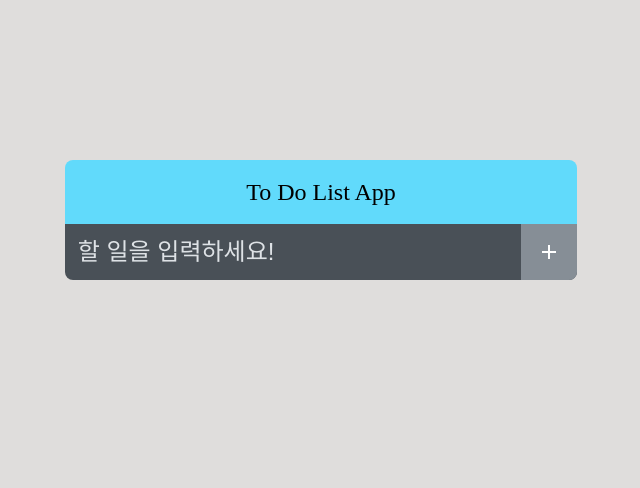
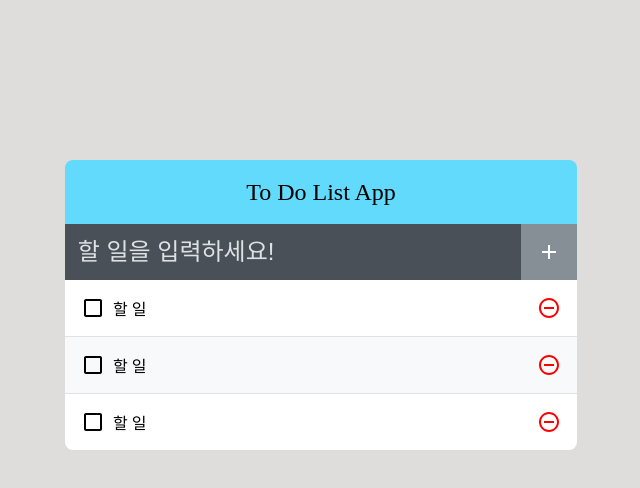
Before and after one commit to sewonkimm/react-to-do, a React (Create React App) app in the folder react-to-do/: page / in a window 1280 px wide. Shown: the top 488 px of the page, without its empty margins (319-959 px from the left). Built offline with nearby package versions, Linux system fonts and the light colour scheme.

Commit message:
[Add] TodoListItem component 추가

```diff
--- a/react-to-do/src/App.js
+++ b/react-to-do/src/App.js
@@ -1,11 +1,13 @@
 import React from 'react';
 import TodoTemplate from './components/TodoTemplate';
 import TodoInsert from './components/TodoInsert';
+import TodoList from './components/TodoList';
 
 function App() {
   return (
     <TodoTemplate>
       <TodoInsert />
+      <TodoList />
     </TodoTemplate>
   );
 }
--- /dev/null
+++ b/react-to-do/src/components/TodoList.js
@@ -0,0 +1,15 @@
+import React from 'react';
+import './TodoList.scss';
+import TodoListItem from './TodoListItem';
+
+function TodoList(props) {
+  return (
+    <div className="TodoList">
+      <TodoListItem />
+      <TodoListItem />
+      <TodoListItem />
+    </div>
+  );
+}
+
+export default TodoList;
--- /dev/null
+++ b/react-to-do/src/components/TodoList.scss
@@ -0,0 +1,4 @@
+.TodoList {
+  background: white;
+  overflow-y: auto;
+}
--- /dev/null
+++ b/react-to-do/src/components/TodoListItem.js
@@ -0,0 +1,19 @@
+import React from 'react';
+import './TodoListItem.scss';
+import { MdCheckBoxOutlineBlank, MdRemoveCircleOutline } from 'react-icons/md';
+
+function TodoListItem(props) {
+  return (
+    <div className="TodoListItem">
+      <div className="checkbox">
+        <MdCheckBoxOutlineBlank />
+        <div className="text">할 일</div>
+      </div>
+      <div className="remove">
+        <MdRemoveCircleOutline />
+      </div>
+    </div>
+  );
+}
+
+export default TodoListItem;
--- /dev/null
+++ b/react-to-do/src/components/TodoListItem.scss
@@ -0,0 +1,54 @@
+.TodoListItem {
+  padding: 1rem;
+  display: flex;
+  align-items: center; // 세로 중앙 정렬
+
+  &:nth-child(even) {
+    background: #f8f9fa;
+  }
+
+  // checkbox & text
+  .checkbox {
+    cursor: pointer;
+    display: flex;
+    flex: 1;
+    align-items: center; // 세로 중앙 정렬
+
+    // 아이콘
+    svg {
+      font-size: 1.5rem;
+    }
+
+    // 텍스트
+    .text {
+      margin-left: 0.5rem;
+      flex: 1;
+    }
+  }
+  &.checked {
+    svg {
+      color: #61dafb;
+    }
+    .text {
+      color: #abd5bd;
+      text-decoration: line-through;
+    }
+  }
+
+  // remove
+  .remove {
+    cursor: pointer;
+    display: flex;
+    align-items: center;
+    font-size: 1.5rem;
+    color: red;
+    &:hover {
+      color: #f55757;
+    }
+  }
+
+  // 사이 사이 테두리
+  & + & {
+    border-top: 1px solid #dee2e6;
+  }
+}
```
